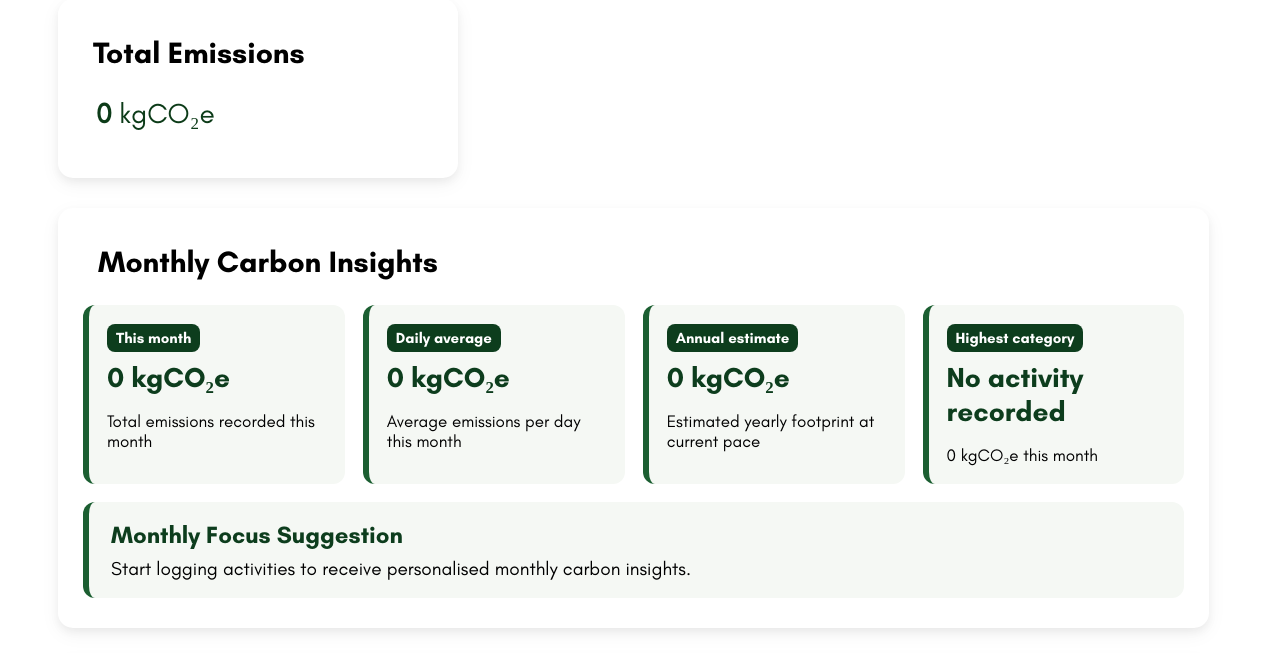
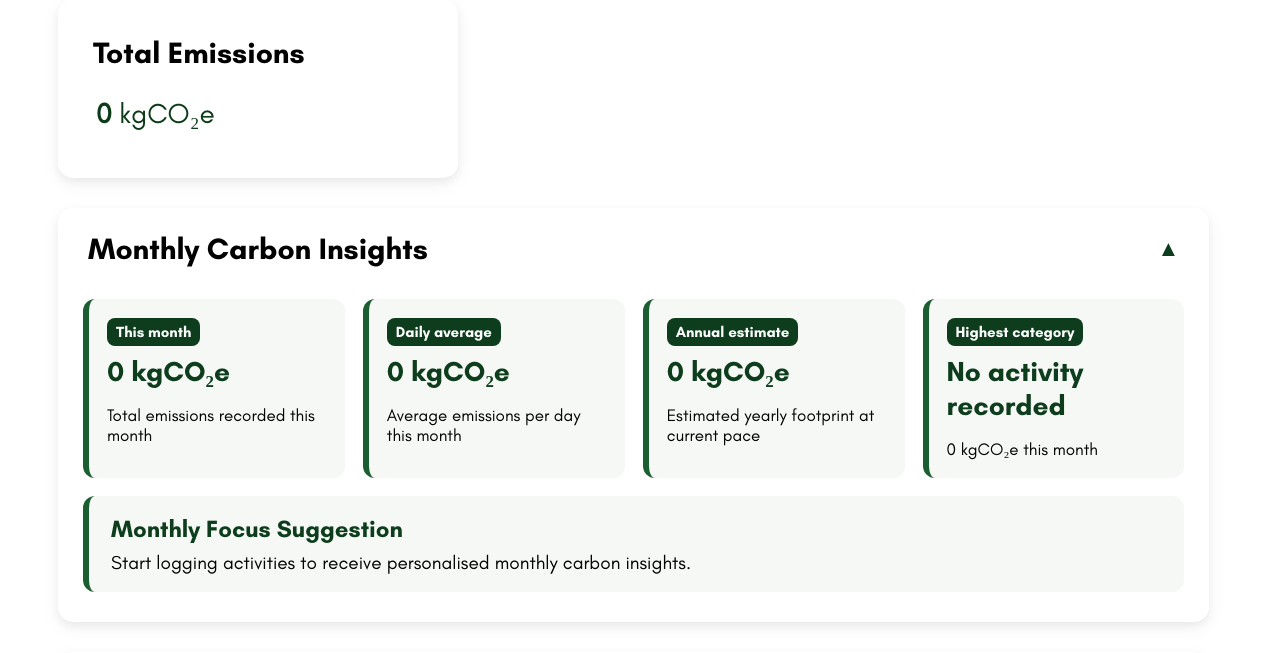
Before and after one commit to DohfoiledAgain/GroupProject_CarbonTracker_Group19, a PHP site: page / in a window 1280 px wide. Shown: the part 1514-2167 px from the top of the page. Run offline with PHP 8.4, Linux system fonts and the light colour scheme; the visitor is signed in with stand-in values (Sample User, id 1); data comes from the database, SQL or seed files in the repository; some libraries are stand-ins or nearby versions.

Commit message:
Added Carbon Monthly Insights Toggle Button
Better user accessibility by adding Toggle bottom.

```diff
--- a/Website/components/functions.php
+++ b/Website/components/functions.php
@@ -1012,7 +1012,7 @@ function DisplayAllUsers()
     }
 }
 
-/* ------------------------------------------------------------------Monthly carbon Insights */
+/* -------Monthly carbon Insights */
 
 function ReturnMonthlyCarbonInsights()
 {
@@ -1112,7 +1112,11 @@ function DisplayMonthlyCarbonInsights()
     $biggestActivity = $insights['biggest_activity'];
 
     echo "<div class='monthly-insights-container'>";
-    echo "<h2 class='dashboard-title'>Monthly Carbon Insights</h2>";
+    echo "<button type='button' class='monthly-insights-toggle' onclick='toggleMonthlyInsights()' aria-expanded='true' id='monthlyInsightsToggle'>";
+    echo "<span>Monthly Carbon Insights</span>";
+    echo "<span id='monthlyInsightsIcon'>▲</span>";
+    echo "</button>";
+    echo "<div id='monthlyInsightsContent'>";
 
     echo "<div class='insight-grid'>";
 
@@ -1155,10 +1159,11 @@ function DisplayMonthlyCarbonInsights()
     echo "</div>";
 
     echo "</div>";
+    echo "</div>";
 }
 
 
-/*Admin Analytics Summary Card*/
+/*Admin Analytics Summary Dashboard*/
 
 function ReturnAdminAnalytics()
 {
--- a/Website/css/style.css
+++ b/Website/css/style.css
@@ -647,6 +647,39 @@ table tr {
     }
 }
 
+/*--Monthly Insights Toggle--*/
+.monthly-insights-toggle {
+    width: 100%;
+    border: none;
+    background-color: transparent;
+    color: black;
+    font-family: 'Glacial Indifference Bold';
+    font-size: 30px;
+    text-align: left;
+    cursor: pointer;
+    padding: 12px 5px;
+    display: flex;
+    justify-content: space-between;
+    align-items: center;
+    border-radius: 12px;
+    transition: background-color 0.2s ease, padding-left 0.2s ease;
+}
+
+.monthly-insights-toggle:hover {
+    background-color: #f5f8f4;
+    padding-left: 14px;
+}
+
+.monthly-insights-toggle:focus-visible {
+    outline: 3px solid var(--lighter-theme-colour);
+    outline-offset: 3px;
+}
+
+#monthlyInsightsIcon {
+    font-size: 22px;
+    color: var(--main-theme-colour);
+}
+
 /* ---- Admin Analytics Style Containers, Cards and Grids---- */
 
 .admin-analytics-container {
--- a/Website/js/functions.js
+++ b/Website/js/functions.js
@@ -106,6 +106,22 @@ function closeTC() {
     const newUrl = window.location.protocol + "//" + window.location.host + window.location.pathname;
     window.history.pushState({ path: newUrl }, '', newUrl);
 }
+//------------ Monthly Carbon Insights Toggle Function
+function toggleMonthlyInsights() {
+    const content = document.getElementById('monthlyInsightsContent');
+    const icon = document.getElementById('monthlyInsightsIcon');
+    const button = document.getElementById('monthlyInsightsToggle');
+
+    if (!content || !icon || !button) {
+        return;
+    }
+
+    const isHidden = content.style.display === 'none';
+
+    content.style.display = isHidden ? 'block' : 'none';
+    icon.textContent = isHidden ? '▲' : '▼';
+    button.setAttribute('aria-expanded', isHidden ? 'true' : 'false');
+}
 
 //------------ Admin Analytics Toggle Function
 function toggleAdminAnalytics() {
```
